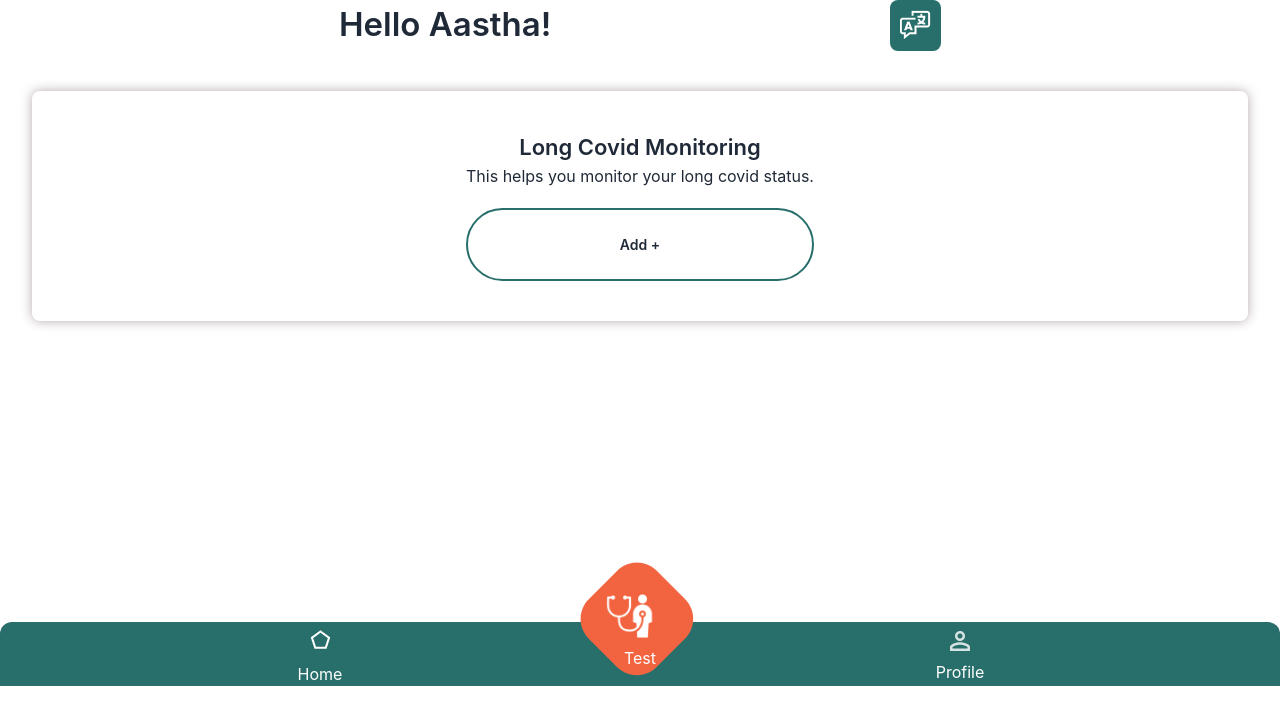
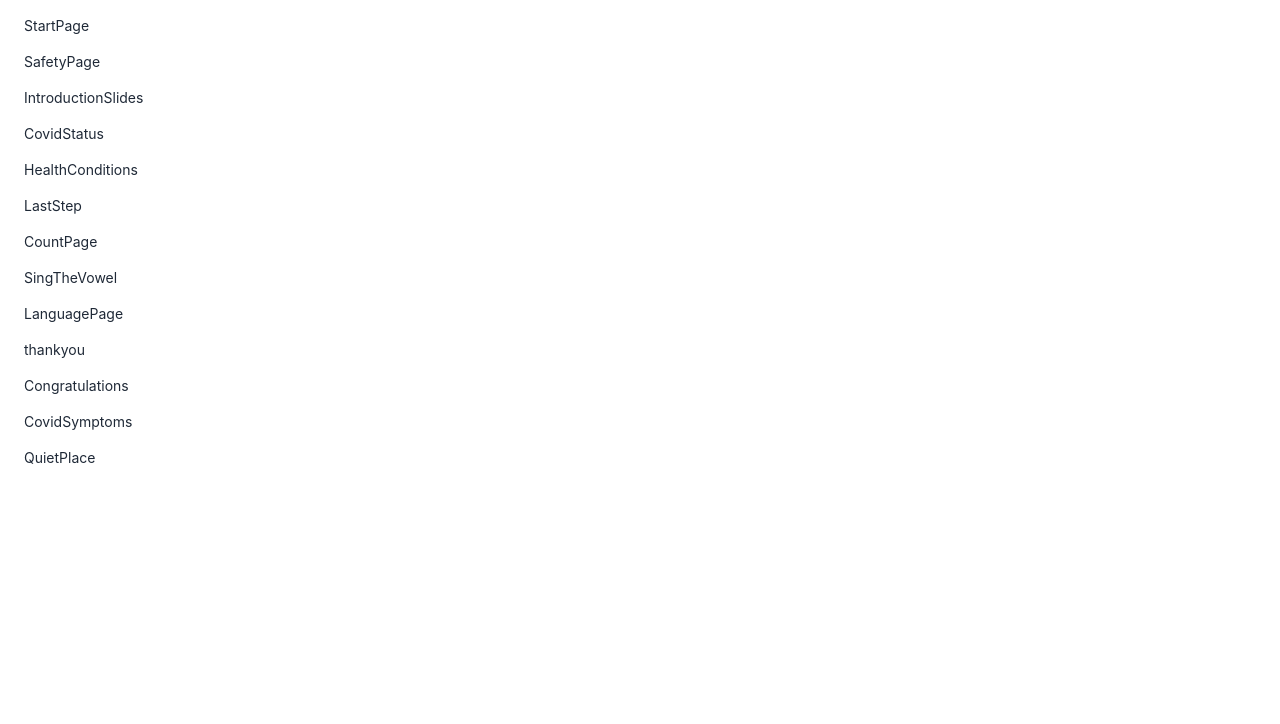
Before and after one commit to tayefulislam/Pucho-PWA, a React (Create React App) app: page / in a window 1280 px wide. Shown: the top 724 px of the page. Built offline with nearby package versions, Linux system fonts and the light colour scheme.

Commit message:
demo page added and route setup

```diff
--- a/src/App.js
+++ b/src/App.js
@@ -1,43 +1,57 @@
 import React from "react";
+import { Routes, Route } from "react-router-dom";
 // import logo from "./logo.svg";
 import "./App.css";
-import BottomNavigationBar from "./components/BottomNavigationBar/BottomNavigationBar";
+
 import Congratulations from "./pages/Congratulations/Congratulations";
 import Dashboard from "./pages/Dashboard/Dashboard.js";
 import Thankyou from "./pages/Thankyou/Thankyou";
-// import StartPage from "./pages/StartPage/StartPage";
-// import SafetyPage from "./pages/SafetyPage/SafetyPage";
-// import LanguagePage from "./pages/LanguagePage/LanguagePage";
-// import IntroductionSlides from "./pages/IntroductionSlides/IntroductionSlides";
-// import CovidStatus from "./pages/CovidStatus/CovidStatus";
-// import CovidSymptoms from "./pages/CovidSymptoms/CovidSymptoms.js";
-// import HealthConditions from "./pages/HealthConditions/HealthConditions";
-// import LastStep from "./pages/LastStep/LastStep.js";
-// import CountPage from "./pages/CountPage/CountPage";
-// import QuietPlace from "./pages/QuietPlace/QuietPlace";
-// import SingTheVowel from "./pages/SingTheVowel/SingTheVowel";
+import StartPage from "./pages/StartPage/StartPage";
+
+
+
+
+import SafetyPage from "./pages/SafetyPage/SafetyPage";
+import LanguagePage from "./pages/LanguagePage/LanguagePage";
+import IntroductionSlides from "./pages/IntroductionSlides/IntroductionSlides";
+import CovidStatus from "./pages/CovidStatus/CovidStatus";
+import CovidSymptoms from "./pages/CovidSymptoms/CovidSymptoms.js";
+import HealthConditions from "./pages/HealthConditions/HealthConditions";
+import LastStep from "./pages/LastStep/LastStep.js";
+import CountPage from "./pages/CountPage/CountPage";
+import QuietPlace from "./pages/QuietPlace/QuietPlace";
+import SingTheVowel from "./pages/SingTheVowel/SingTheVowel";
+import Demo from "./pages/Demo/Demo";
 
 
 
 function App() {
   return <div>
 
-    {/* <StartPage></StartPage> */}
-    {/* <SafetyPage></SafetyPage> */}
-    {/* <IntroductionSlides></IntroductionSlides> */}
-    {/* <CovidStatus></CovidStatus> */}
-    {/* {<CovidSymptoms></CovidSymptoms>} */}
-    {/* <HealthConditions></HealthConditions> */}
-    {/* <LastStep></LastStep> */}
-    {/* <CountPage></CountPage> */}
-    {/* <QuietPlace></QuietPlace> */}
-    {/* <SingTheVowel></SingTheVowel> */}
-    {/* <LanguagePage></LanguagePage> */}
-    {/* <Thankyou></Thankyou> */}
-    {/* <Congratulations></Congratulations> */}
 
-    {/* <BottomNavigationBar></BottomNavigationBar> */}
-    <Dashboard></Dashboard>
+    <Routes>
+      <Route path='/' element={<Demo></Demo>} ></Route>
+
+      <Route path='startPage' element={<StartPage></StartPage>} ></Route>
+      <Route path='safetyPage' element={<SafetyPage></SafetyPage>} ></Route>
+      <Route path='introSlide' element={<IntroductionSlides />} ></Route>
+      <Route path='covidStatus' element={<CovidStatus></CovidStatus>} ></Route>
+      <Route path='healthCondition' element={<HealthConditions></HealthConditions>} ></Route>
+      <Route path='lastStep' element={<LastStep></LastStep>} ></Route>
+
+      <Route path='countPage' element={<CountPage />}></Route>
+      <Route path='quietPlace' element={<QuietPlace />}></Route>
+      <Route path='signTheVowel' element={<SingTheVowel></SingTheVowel>}></Route>
+      <Route path='languagePage' element={<LanguagePage></LanguagePage>}></Route>
+      <Route path='thankyou' element={<Thankyou></Thankyou>}></Route>
+
+      <Route path="congras" element={<Congratulations></Congratulations>}></Route>
+      <Route path="dashboard" element={<Dashboard></Dashboard>}></Route>
+      <Route path="covidSymptoms" element={<CovidSymptoms></CovidSymptoms>}></Route>
+      {/* <Route path="" element={}></Route> */}
+
+    </Routes>
+
 
 
 
--- a/src/pages/Dashboard/Dashboard.js
+++ b/src/pages/Dashboard/Dashboard.js
@@ -9,7 +9,7 @@ const Dashboard = () => {
 
 
     return (
-        <div className='m-0'>
+        <div className='mt-2'>
 
             <div >
 
--- /dev/null
+++ b/src/pages/Demo/Demo.js
@@ -0,0 +1,41 @@
+import React from 'react';
+import { Routes, Route, Link } from "react-router-dom";
+
+
+const Demo = () => {
+
+    const manu = <>
+
+
+        <li>
+            <Link to='/startPage'>StartPage</Link>
+        </li>
+        <li><Link to='/safetyPage'>SafetyPage</Link></li>
+        <li> <Link to='/introSlide'>IntroductionSlides</Link></li>
+        <li><Link to='/covidStatus'>CovidStatus</Link></li>
+        <li><Link to='/healthCondition'>HealthConditions</Link></li>
+        <li> <Link to='/lastStep'>LastStep</Link></li>
+        <li> <Link to='/countPage'>CountPage</Link></li>
+        <li> <Link to='/signTheVowel'>SingTheVowel</Link></li>
+        <li><Link to='/languagePage'>LanguagePage</Link></li>
+        <li> <Link to='/thankyou'>thankyou</Link></li>
+        <li><Link to='/congras'>Congratulations</Link></li>
+        <li><Link to='/covidSymptoms'>CovidSymptoms</Link></li>
+        <li>  <Link to='/quietPlace'>QuietPlace</Link>
+        </li>
+
+    </>
+    return (
+        <div>
+
+
+
+            <ul class="menu menu-compact bg-base-100 w-56 p-2 rounded-box">
+                {manu}
+            </ul>
+
+        </div>
+    );
+};
+
+export default Demo;
```
